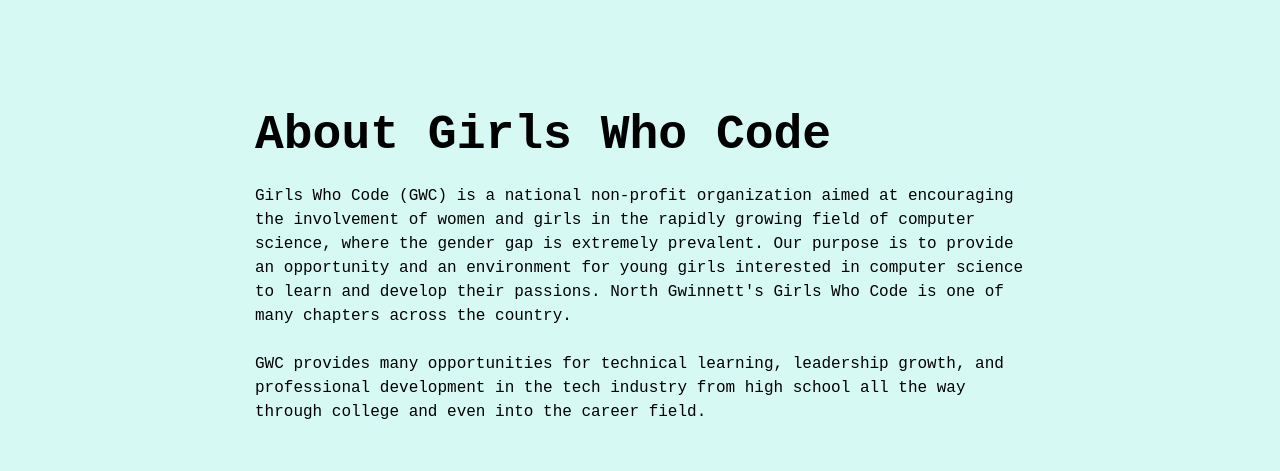
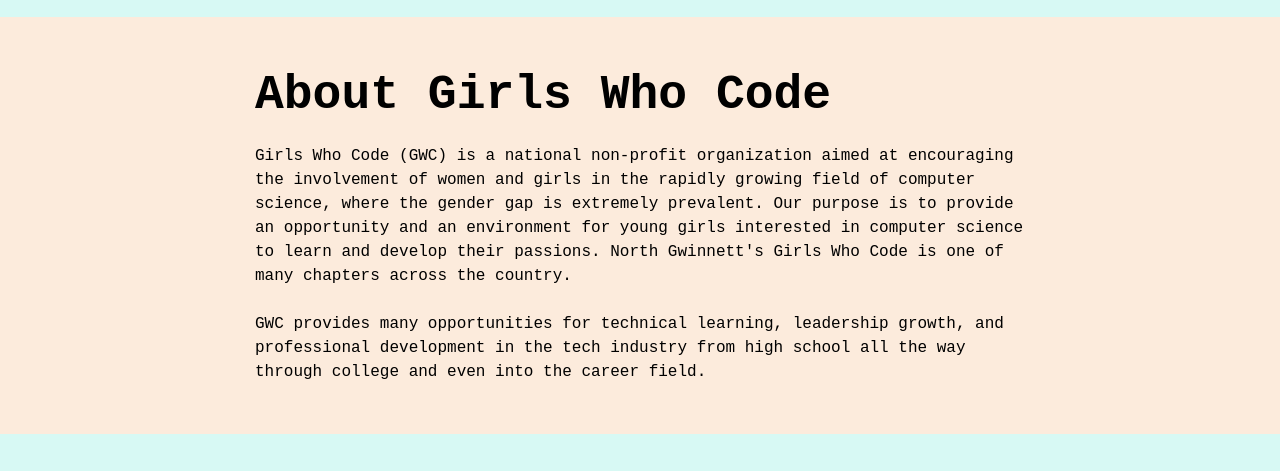
Before and after one commit to selw923/nghs-gwc, a plain HTML site: page about.html in a window 1280 px wide. Shown: the part 108-579 px from the top of the page. Drawn offline with nearby package versions, Linux system fonts and the light colour scheme.

Commit message:
fix a bunch of js problems

```diff
--- a/about.html
+++ b/about.html
@@ -19,10 +19,10 @@
         });
     </script>
 
-    <section class="about">
+    <section class="about peach">
         <div class="container-sm">
             <div class="about-content">
-                <h1 class="about-heading text-xxl">
+                <h1 class="about-heading text-heading">
                     About Girls Who Code
                 </h1>
                 <div class="about-text">
--- a/css/style.css
+++ b/css/style.css
@@ -31,6 +31,61 @@ ul {
 img {
     max-width: 100%;
 }
+
+
+/* Utility Classes */
+.container {
+    max-width: 1100px;
+    margin: 0 auto;
+    padding: 0 15px;
+}
+
+.container-sm {
+    max-width: 800px;
+    margin: 0 auto;
+    padding: 50px 15px;
+}
+
+.container-sm {
+    max-width: 800px;
+    margin: 0 auto;
+    padding: 50px 15px;
+}
+
+.peach {
+    background-color: var(--peach);
+}
+
+
+/* Text classes */
+.text-xxl {
+    font-size: 3rem;
+    line-height: 1.2;
+    font-weight: 600;
+    margin: 40px 0 20px;
+}
+
+.text-heading {
+    font-size: 3rem;
+    line-height: 1.2;
+    font-weight: 600;
+    margin: 0 0 20px;
+}
+
+.text-xl {
+    font-size: 2.2rem;
+    line-height: 1.4;
+    font-weight: normal;
+    margin: 40px 0 20px;
+}
+
+.text-sm {
+    font-size: 0.9rem;
+    line-height: 1.4;
+    font-weight: normal;
+    margin: 10px 0 5px;
+}
+
 
 /* Navbar */
 .navbar {
@@ -92,40 +147,6 @@ img {
     background-color: var(--light-teal);
 }
 
-/* Utility Classes */
-.container {
-    max-width: 1100px;
-    margin: 0 auto;
-    padding: 0 15px;
-}
-
-.container-sm {
-    max-width: 800px;
-    margin: 0 auto;
-    padding: 50px 15px;
-}
-
-/* Text classes */
-.text-xxl {
-    font-size: 3rem;
-    line-height: 1.2;
-    font-weight: 600;
-    margin: 40px 0 20px;
-}
-
-.text-xl {
-    font-size: 2.2rem;
-    line-height: 1.4;
-    font-weight: normal;
-    margin: 40px 0 20px;
-}
-
-.text-sm {
-    font-size: 0.9rem;
-    line-height: 1.4;
-    font-weight: normal;
-    margin: 10px 0 5px;
-}
 
 /* Buttons */
 .btn {
@@ -146,6 +167,7 @@ img {
     opacity: 0.8;
 }
 
+
 /* Hamburger Button */
 .hamburger-button {
     display: none;
@@ -162,6 +184,7 @@ img {
     background: var(--dark-blue);
     margin: 6px 0;
 }
+
 
 /* Mobile Menu */
 .mobile-menu {
@@ -193,6 +216,7 @@ img {
     font-size: 20px;
     transition: 0.3s;
 }
+
 
 /* Media Queries */
 @media (max-width: 960px) {
@@ -238,6 +262,7 @@ img {
     }
 }
 
+
 /* Footer */
 .footer {
     padding: 40px 0;
@@ -264,6 +289,7 @@ img {
     align-items: center;
 }
 
+
 /* Homepage */
 .home {
     margin-bottom: 50px;
@@ -281,10 +307,6 @@ img {
     margin-bottom: 20px;
 }
 
-.recent {
-    background-color: var(--peach);
-}
-
 .news-content {
     display: flex;
 }
@@ -293,4 +315,5 @@ img {
     width: 100%;
 }
 
+
 /* About GWC Page */
--- a/html/navbar.html
+++ b/html/navbar.html
@@ -63,3 +63,11 @@
         </div>
     </div>
 </nav>
+<script>
+    document.addEventListener('DOMContentLoaded', () => {
+        const hamburgerButton = document.querySelector('.hamburger-button');
+        const mobileMenu = document.querySelector('.mobile-menu');
+
+        hamburgerButton.addEventListener('click', () => mobileMenu.classList.toggle('active'));
+    });
+</script>
--- a/js/main.js
+++ b/js/main.js
@@ -1,11 +1,3 @@
-// Mobile Menu
-document.addEventListener('DOMContentLoaded', () => {
-    const hamburgerButton = document.querySelector('.hamburger-button');
-    const mobileMenu = document.querySelector('.mobile-menu');
-
-    hamburgerButton.addEventListener('click', () => mobileMenu.classList.toggle('active'));
-});
-
 // Navbar Scrolling Color Change
 $(function () {
     $(document).scroll(function () {
```
Also changed, not shown: index.html (+1 -1 lines), join.html (+3 -0 lines), 1 other file.
